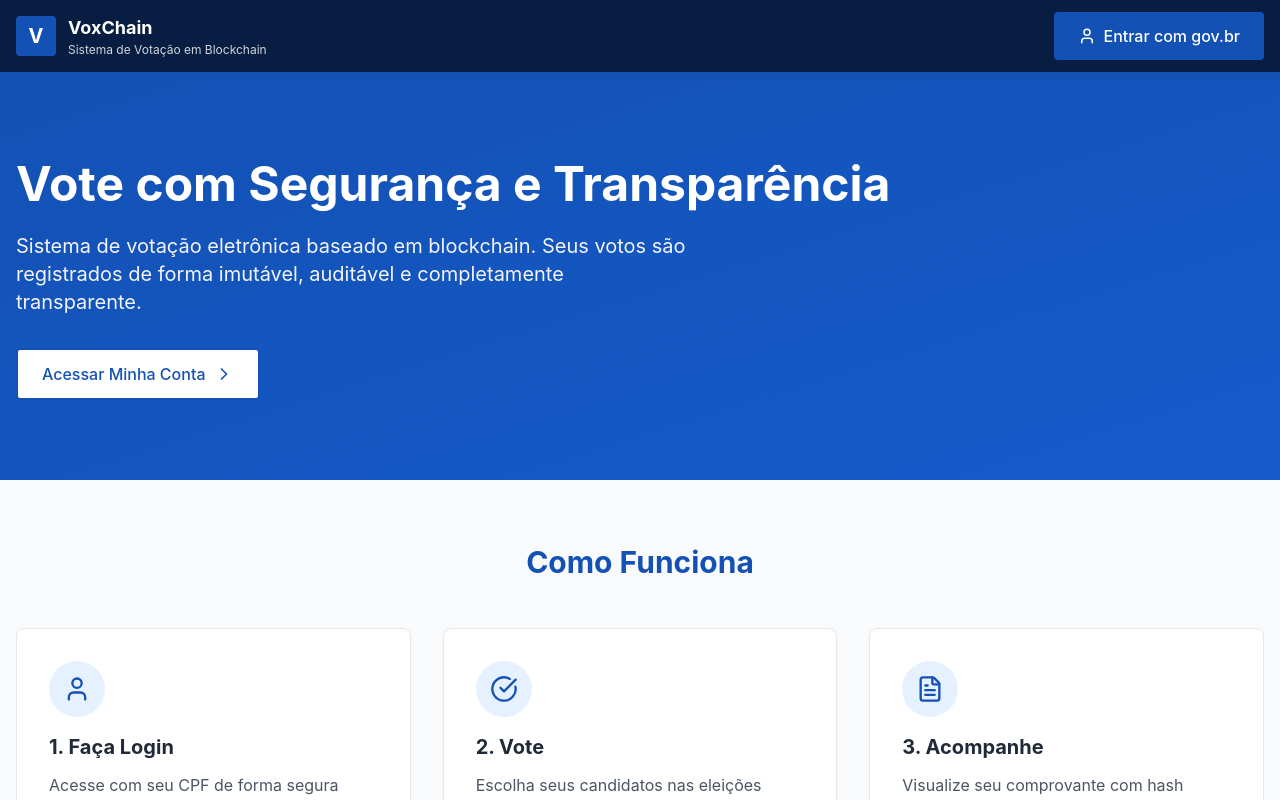
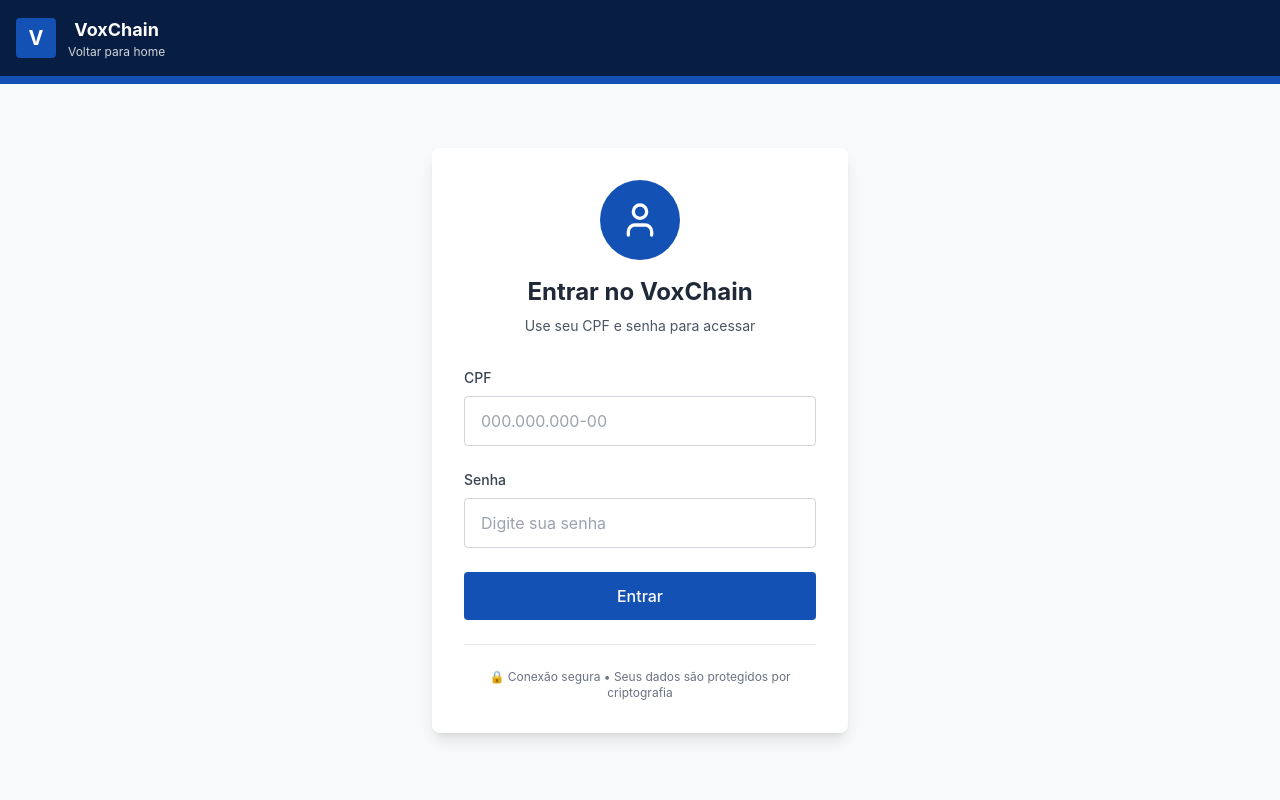
Before and after one commit to yagodaoud/VoxChain-UI, a React (Vite) app: page /login in a window 1280 px wide. Shown: the top 800 px of the page. Built offline with nearby package versions, Linux system fonts and the light colour scheme.

Commit message:
refactor: add routing

```diff
--- a/src/App.tsx
+++ b/src/App.tsx
@@ -1,4 +1,5 @@
-import React, { useState, createContext, useContext, useEffect } from 'react';
+import React, { useState } from 'react';
+import { BrowserRouter as Router, Routes, Route, Navigate } from 'react-router-dom';
 import { MockApiService } from './data/api/MockApiService';
 import type { Usuario } from './domain/usuario';
 import { AuthContext, type AuthContextType } from './contexts/AuthContext'
@@ -9,15 +10,8 @@ import { DashboardPage } from '../src/presentation/pages/dashboard'
 import { MeusVotosPage } from '../src/presentation/pages/meus-votos'
 
 function App() {
-    const [currentPage, setCurrentPage] = useState('home');
     const [usuario, setUsuario] = useState<Usuario | null>(null);
-    const [eleicaoSelecionada, setEleicaoSelecionada] = useState<string>('');
     const api = new MockApiService();
-
-    const handleNavigate = (page: string, eleicaoId?: string) => {
-        setCurrentPage(page);
-        if (eleicaoId) setEleicaoSelecionada(eleicaoId);
-    };
 
     const handleLogin = async (cpf: string, senha: string) => {
         const user = await api.autenticar(cpf, senha);
@@ -26,7 +20,6 @@ function App() {
 
     const handleLogout = () => {
         setUsuario(null);
-        setCurrentPage('home');
     };
 
     const authValue: AuthContextType = {
@@ -37,14 +30,25 @@ function App() {
     };
 
     return (
-        <AuthContext.Provider value={authValue} >
-            {currentPage === 'home' && <HomePage onNavigate={handleNavigate} />
-            }
-            {currentPage === 'login' && <HomePage onNavigate={handleNavigate} />}
-            {currentPage === 'login' && <LoginPage onNavigate={handleNavigate} />}
-            {currentPage === 'dashboard' && <DashboardPage onNavigate={handleNavigate} />}
-            {currentPage === 'votar' && <VotacaoPage eleicaoId={eleicaoSelecionada} onNavigate={handleNavigate} />}
-            {currentPage === 'meus-votos' && <MeusVotosPage onNavigate={handleNavigate} />}
+        <AuthContext.Provider value={authValue}>
+            <Router>
+                <Routes>
+                    <Route path="/" element={<HomePage />} />
+                    <Route path="/login" element={<LoginPage />} />
+                    <Route
+                        path="/dashboard"
+                        element={usuario ? <DashboardPage /> : <Navigate to="/login" replace />}
+                    />
+                    <Route
+                        path="/votar/:eleicaoId"
+                        element={usuario ? <VotacaoPage /> : <Navigate to="/login" replace />}
+                    />
+                    <Route
+                        path="/meus-votos"
+                        element={usuario ? <MeusVotosPage /> : <Navigate to="/login" replace />}
+                    />
+                </Routes>
+            </Router>
         </AuthContext.Provider>
     );
 }
--- a/src/presentation/pages/dashboard.tsx
+++ b/src/presentation/pages/dashboard.tsx
@@ -1,11 +1,13 @@
-import React, { useState, createContext, useContext, useEffect } from 'react';
-import { Search, User, ChevronRight, Eye, EyeOff, Calendar, CheckCircle, Clock, FileText } from 'lucide-react';
+import React, { useState, useEffect } from 'react';
+import { useNavigate } from 'react-router-dom';
+import { ChevronRight, Calendar } from 'lucide-react';
 import type { Eleicao } from '../../domain/eleicao';
 import { MockApiService } from '../../data/api/MockApiService';
 import { useAuth } from '../../contexts/AuthContext'
 import { GovButton } from '../components/govButton';
 
-export const DashboardPage: React.FC<{ onNavigate: (page: string, eleicaoId?: string) => void }> = ({ onNavigate }) => {
+export const DashboardPage: React.FC = () => {
+    const navigate = useNavigate();
     const [eleicoes, setEleicoes] = useState<Eleicao[]>([]);
     const [loading, setLoading] = useState(true);
     const { usuario, logout } = useAuth();
@@ -52,13 +54,13 @@ export const DashboardPage: React.FC<{ onNavigate: (page: string, eleicaoId?: st
                     </div>
                     <div className="flex gap-3">
                         <button
-                            onClick={() => onNavigate('meus-votos')}
+                            onClick={() => navigate('/meus-votos')}
                             className="px-4 py-2 bg-[#1351B4] rounded hover:bg-[#0c3d8a] transition text-sm"
                         >
                             Meus Votos
                         </button>
                         <button
-                            onClick={() => { logout(); onNavigate('home'); }}
+                            onClick={() => { logout(); navigate('/'); }}
                             className="px-4 py-2 bg-white text-[#071D41] rounded hover:bg-gray-100 transition text-sm"
                         >
                             Sair
@@ -96,7 +98,7 @@ export const DashboardPage: React.FC<{ onNavigate: (page: string, eleicaoId?: st
                                 </div>
 
                                 {eleicao.status === 'ativa' && (
-                                    <GovButton onClick={() => onNavigate('votar', eleicao.id)}>
+                                    <GovButton onClick={() => navigate(`/votar/${eleicao.id}`)}>
                                         Votar Agora
                                         <ChevronRight size={18} />
                                     </GovButton>
--- a/src/presentation/pages/home.tsx
+++ b/src/presentation/pages/home.tsx
@@ -1,8 +1,10 @@
-import React, { useState, createContext, useContext, useEffect } from 'react';
-import { Search, User, ChevronRight, Eye, EyeOff, Calendar, CheckCircle, Clock, FileText } from 'lucide-react';
+import React from 'react';
+import { useNavigate } from 'react-router-dom';
+import { User, ChevronRight, CheckCircle, FileText } from 'lucide-react';
 import { GovButton } from '../components/govButton';
 
-export const HomePage: React.FC<{ onNavigate: (page: string) => void }> = ({ onNavigate }) => {
+export const HomePage: React.FC = () => {
+    const navigate = useNavigate();
     return (
         <div className="min-h-screen bg-white">
             {/* Header Gov.br */}
@@ -17,7 +19,7 @@ export const HomePage: React.FC<{ onNavigate: (page: string) => void }> = ({ onN
                             <div className="text-xs text-gray-300">Sistema de Votação em Blockchain</div>
                         </div>
                     </div>
-                    <GovButton onClick={() => onNavigate('login')}>
+                    <GovButton onClick={() => navigate('/login')}>
                         <User size={18} />
                         Entrar com gov.br
                     </GovButton>
@@ -37,7 +39,7 @@ export const HomePage: React.FC<{ onNavigate: (page: string) => void }> = ({ onN
                         Sistema de votação eletrônica baseado em blockchain. Seus votos são registrados de forma imutável,
                         auditável e completamente transparente.
                     </p>
-                    <GovButton onClick={() => onNavigate('login')} variant="secondary">
+                    <GovButton onClick={() => navigate('/login')} variant="secondary">
                         Acessar Minha Conta
                         <ChevronRight size={20} />
                     </GovButton>
--- a/src/presentation/pages/login.tsx
+++ b/src/presentation/pages/login.tsx
@@ -1,9 +1,11 @@
-import React, { useState, createContext, useContext, useEffect } from 'react';
-import { Search, User, ChevronRight, Eye, EyeOff, Calendar, CheckCircle, Clock, FileText } from 'lucide-react';
+import React, { useState } from 'react';
+import { useNavigate } from 'react-router-dom';
+import { User } from 'lucide-react';
 import { GovButton } from '../components/govButton';
 import { useAuth } from '../../contexts/AuthContext';
 
-export const LoginPage: React.FC<{ onNavigate: (page: string) => void }> = ({ onNavigate }) => {
+export const LoginPage: React.FC = () => {
+    const navigate = useNavigate();
     const [cpf, setCpf] = useState('');
     const [senha, setSenha] = useState('');
     const [loading, setLoading] = useState(false);
@@ -14,7 +16,7 @@ export const LoginPage: React.FC<{ onNavigate: (page: string) => void }> = ({ on
         setLoading(true);
         try {
             await login(cpf, senha);
-            onNavigate('dashboard');
+            navigate('/dashboard');
         } catch (error) {
             alert('Erro ao fazer login');
         } finally {
@@ -38,7 +40,7 @@ export const LoginPage: React.FC<{ onNavigate: (page: string) => void }> = ({ on
             {/* Header */}
             <header className="bg-[#071D41] text-white py-4">
                 <div className="max-w-7xl mx-auto px-4">
-                    <button onClick={() => onNavigate('home')} className="flex items-center gap-3 hover:opacity-80 transition">
+                    <button onClick={() => navigate('/')} className="flex items-center gap-3 hover:opacity-80 transition">
                         <div className="w-10 h-10 bg-[#1351B4] rounded flex items-center justify-center font-bold text-xl">
                             V
                         </div>
--- a/src/presentation/pages/meus-votos.tsx
+++ b/src/presentation/pages/meus-votos.tsx
@@ -1,10 +1,12 @@
-import React, { useState, createContext, useContext, useEffect } from 'react';
-import { Search, User, ChevronRight, Eye, EyeOff, Calendar, CheckCircle, Clock, FileText } from 'lucide-react';
+import React, { useState, useEffect } from 'react';
+import { useNavigate } from 'react-router-dom';
+import { Eye, EyeOff, CheckCircle, FileText } from 'lucide-react';
 import { MockApiService } from '../../data/api/MockApiService';
 import { useAuth } from '../../contexts/AuthContext'
 import type { Voto } from '../../domain/voto';
 
-export const MeusVotosPage: React.FC<{ onNavigate: (page: string) => void }> = ({ onNavigate }) => {
+export const MeusVotosPage: React.FC = () => {
+    const navigate = useNavigate();
     const [votos, setVotos] = useState<Voto[]>([]);
     const [loading, setLoading] = useState(true);
     const [hashVisivel, setHashVisivel] = useState<string | null>(null);
@@ -34,7 +36,7 @@ export const MeusVotosPage: React.FC<{ onNavigate: (page: string) => void }> = (
                         </div>
                     </div>
                     <button
-                        onClick={() => onNavigate('dashboard')}
+                        onClick={() => navigate('/dashboard')}
                         className="px-4 py-2 bg-[#1351B4] rounded hover:bg-[#0c3d8a] transition text-sm"
                     >
                         Voltar
--- a/src/presentation/pages/votacao.tsx
+++ b/src/presentation/pages/votacao.tsx
@@ -1,9 +1,12 @@
-import React, { useState, createContext, useContext, useEffect } from 'react';
+import React, { useState, useEffect } from 'react';
+import { useParams, useNavigate } from 'react-router-dom';
 import type { Eleicao } from '../../domain/eleicao';
 import { MockApiService } from '../../data/api/MockApiService';
 import type { Candidato } from '../../domain/candidato';
 
-export const VotacaoPage: React.FC<{ eleicaoId: string; onNavigate: (page: string) => void }> = ({ eleicaoId, onNavigate }) => {
+export const VotacaoPage: React.FC = () => {
+    const { eleicaoId } = useParams<{ eleicaoId: string }>();
+    const navigate = useNavigate();
     const [eleicao, setEleicao] = useState<Eleicao | null>(null);
     const [categoriaAtual, setCategoriaAtual] = useState(0);
     const [numeroDigitado, setNumeroDigitado] = useState('');
@@ -42,6 +45,7 @@ export const VotacaoPage: React.FC<{ eleicaoId: string; onNavigate: (page: strin
 
         setVotando(true);
         try {
+            if (!eleicaoId) return;
             await api.registrarVoto(eleicaoId, categoria.id, numeroDigitado);
 
             if (categoriaAtual < (eleicao?.categorias.length || 0) - 1) {
@@ -49,7 +53,7 @@ export const VotacaoPage: React.FC<{ eleicaoId: string; onNavigate: (page: strin
                 handleCorrige();
             } else {
                 alert('Votação concluída com sucesso!');
-                onNavigate('dashboard');
+                navigate('/dashboard');
             }
         } catch (error) {
             alert('Erro ao registrar voto');
@@ -131,7 +135,7 @@ export const VotacaoPage: React.FC<{ eleicaoId: string; onNavigate: (page: strin
 
                 <div className="mt-6 text-center">
                     <button
-                        onClick={() => onNavigate('dashboard')}
+                        onClick={() => navigate('/dashboard')}
                         className="text-[#1351B4] hover:underline"
                     >
                         ← Voltar ao Dashboard
```
